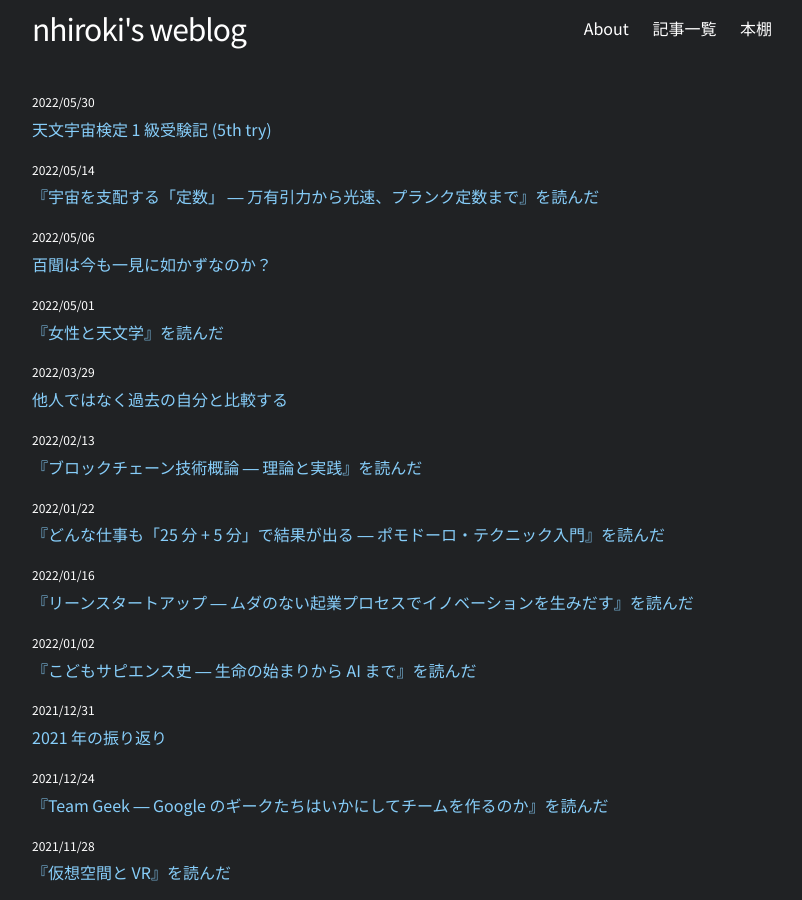
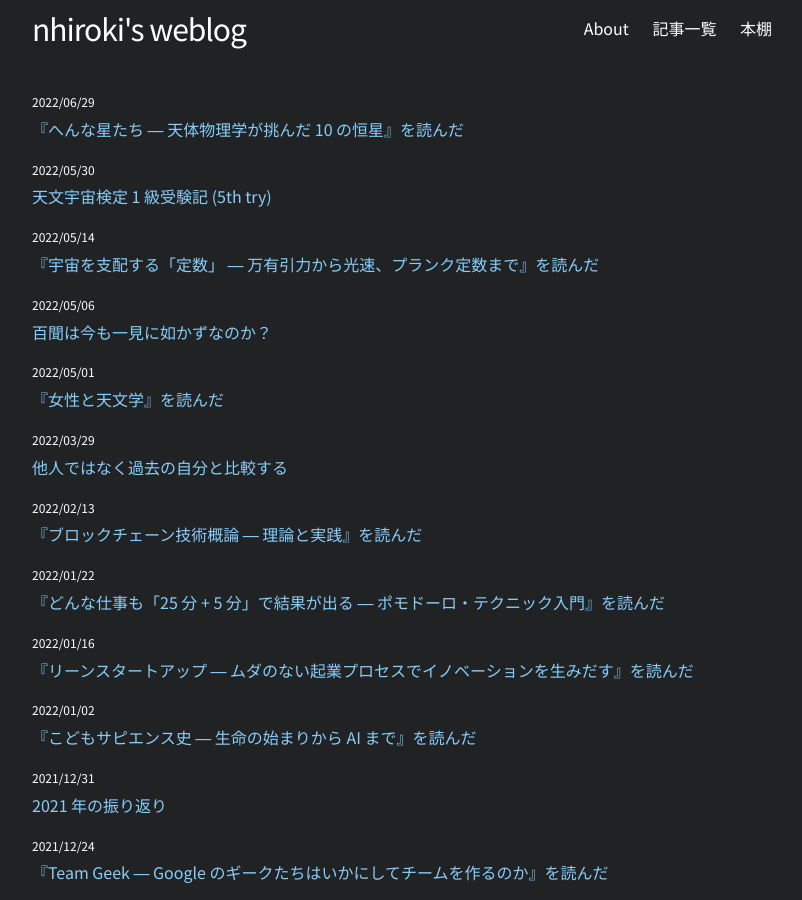
Before and after one commit to nhiroki/nhiroki.github.io, a Jekyll site: the page built from index.html, in a window 1280 px wide and 900 px high. Shown: the whole window, without its empty margins (238-1040 px from the left). Built offline with Jekyll 4.4.1, drawn with Linux system fonts in a browser that asks for light colours; some of the changed lines change nothing that is shown.

Commit message:
Publish a new article

```diff
--- /dev/null
+++ b/_posts/2022-06-29-book-strange-stars.md
@@ -0,0 +1,30 @@
+---
+layout: post
+title: "『へんな星たち ― 天体物理学が挑んだ 10 の恒星』を読んだ"
+date: 2022-06-29 00:00:00 +09:00
+tags: book
+image: /images/book-strange-stars.webp
+---
+
+『へんな星たち ― 天体物理学が挑んだ 10 の恒星』を読みました。
+
+![表紙](/images/book-strange-stars.webp)
+
+ウォルフ・ライエ星について調べていたところ、この本で紹介されていることを知ってすぐに買いました。ウォルフ・ライエ星が重力崩壊型超新星爆発の前駆天体であることは知っていましたが、それの進化段階（元素構成）によって超新星爆発の種類が変わるということは知りませんでした。またロングガンマ線バーストの原因だろうと考えられていることも知り、自分の持つ点々とした知識が線で結びついていって面白かったです。
+
+またその他の恒星、特に Be 型星、Ap 型星、炭素星の特徴やその特徴が現れる仕組みが分かって勉強になりました。こういう星の分類があることは知っていたんですが、その実例について知らなくて今までモヤモヤっとした理解をしていました。本書では各分類のプロトタイプとなる星について、その機構はもちろんのこと、おもしろエピソードや研究史なども紹介していて、星についての理解の解像度がグッと上がりました。
+
+へんな特徴を持つ星が見つかるたびにその特徴を表す新たな分類名が決められてきました。まるで系統がまったく異なる星がたくさんあるように見え、すごく覚えにくいと思っていたんですが、実際には星の進化段階（年齢）であったり質量や伴星の有無によって見え方が変わっているだけで、基本的にはどの星も HR 図上で同じように進化していくというのはとても面白いですね。前に活動銀河核統一モデル（セイファート銀河やブレーザーのように活動銀河核の種類は色々あるが、実際は地球に対する角度の違いで同じものが違ったように見えているとするモデル）についての記事を読んだんですが、それに似ていると思いました。俯瞰的な地図の上に個々の事例をマッピングできるようになると、知識の連結が強固になって理解が一気に進んでいいですね。自分は巨星分枝や水平分枝といった巨星の進化経路について理解が浅く、それについて一気通貫に説明できないことに気づいたので、次はこの辺を整理して人に説明できるようにしていきたいです。頭の中で HR 図を思い浮かべて「この星は HR 図上のこの段階だからこういう特徴を表しているんだな」ってことがサッと思い浮かべられるといいな。
+
+目次
+
+- 第１章　プレオネ　イナバウアーする二重円盤
+- 第２章　プシビルスキ星　宇宙人が核兵器を捨てたのか？
+- 第３章　ミラ　サプライズだらけの彗星もどき
+- 第４章　かんむり座 R 星　初心者におすすめの宇宙ダコ
+- 第５章　いっかくじゅう座 V838 星　すべてが規格外の美しき怪物
+- 第６章　りゅうこつ座イータ星　「天の川 No. 1」を誇ったあの星はいま
+- 第７章　WR 104　本当は危険な宇宙の蚊取り線香
+- 第８章　おうし座 V773 星　世界が追いかけた恋人たちの熱いキス
+- 第９章　ケフェウス座 VW 星　ひょうたんは究極の愛のかたち
+- 第１０章　ぎょしゃ座イプシロン星　世界中で大激論！幽霊の正体を明かせ！
--- a/books.md
+++ b/books.md
@@ -1,7 +1,7 @@
 ---
 layout: page
 title: 本棚
-date: 2022/05/14
+date: 2022/06/29
 permalink: /books/
 ---
 
@@ -287,6 +287,7 @@ permalink: /books/
 - ([途中](https://twitter.com/nhiroki_/status/1159146915491012609)) トコトンやさしいモータの本
 - ([途中](https://twitter.com/nhiroki_/status/1213117156205850631)) 弱点克服 大学生の線形代数 改訂版
 
+- ([2022](/2022/06/29/book-strange-stars)) へんな星たち ― 天体物理学が挑んだ 10 の恒星
 - ([2022](/2022/05/14/book-constants-to-rule-the-universe)) 宇宙を支配する「定数」 ― 万有引力から光速、プランク定数まで
 - ([2022](/2022/05/01/book-women-in-astronomy)) 女性と天文学
 - ([2021](/2021/11/07/book-miyazawa-kenji-space-and-earth-science-1)) 宮沢賢治と学ぶ宇宙と地球の科学１ ― 宇宙と天体
```
Also changed, not shown: images/book-strange-stars.webp (added).
